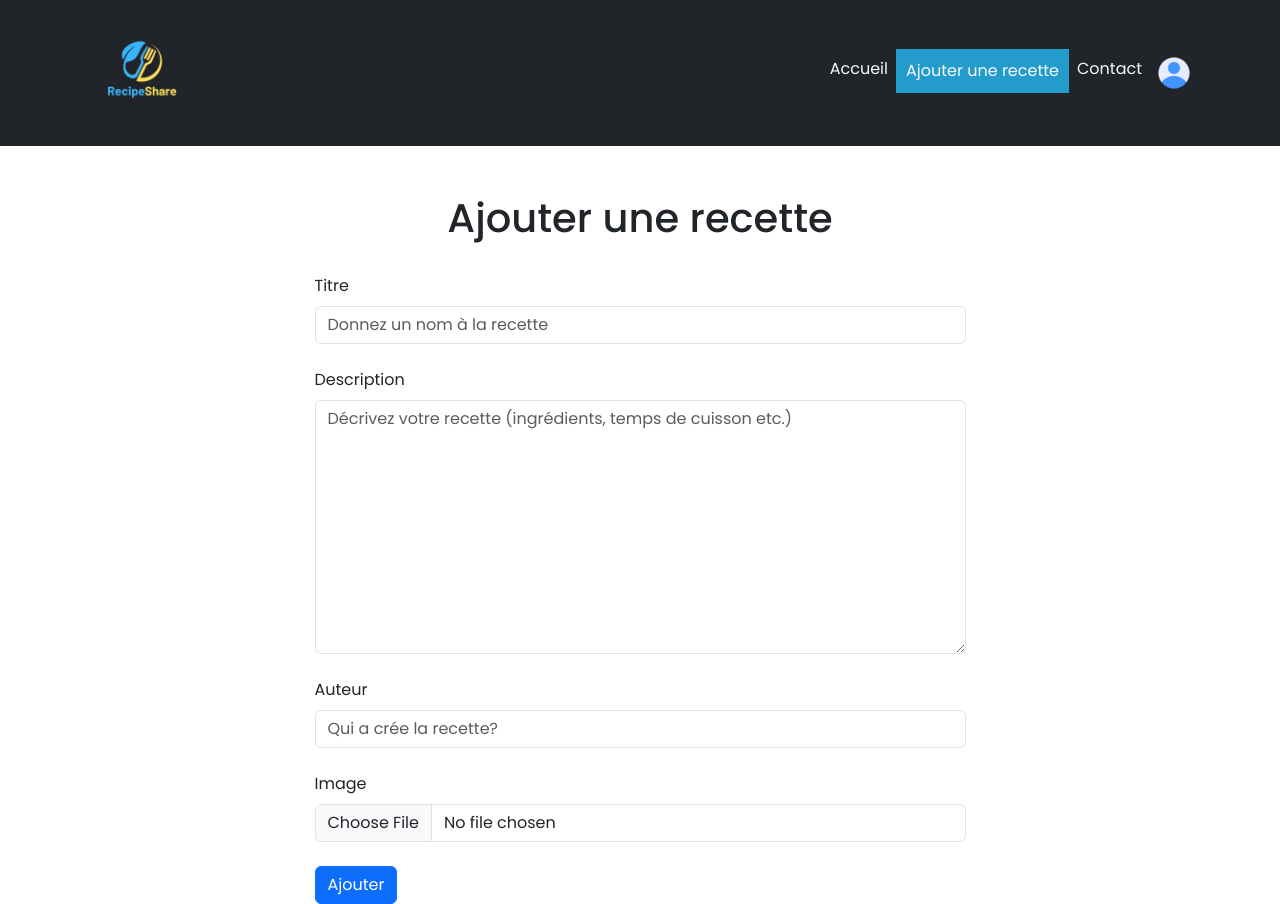
After one commit to fullstackdev225/recipe-share, a PHP site: page /templates/add-recipe.php in a window 1280 px wide. The commit adds this page. Run offline with PHP 8.4, Linux system fonts and the light colour scheme.

Commit message:
Making temlates of home, add-recipe and contact page

```diff
--- /dev/null
+++ b/sass/layouts/__form.scss
@@ -0,0 +1,18 @@
+.add-recipe-form{
+    .form{
+        &__section{
+            display: flex;
+            justify-content: center;
+        }
+    }
+}
+
+
+.contact-form{
+    .form{
+        &__section{
+            display: flex;
+            justify-content: center;
+        }
+    }
+}
--- /dev/null
+++ b/sass/layouts/__header.scss
@@ -0,0 +1,12 @@
+header{
+    .navbar{
+        .navbar-nav{
+            .nav-item{
+                .link-active{
+                    border: 2px solid rgb(35, 156, 204);
+                    background-color: rgb(35, 156, 204);
+                }
+            }
+        }
+    }
+}
--- a/sass/main.scss
+++ b/sass/main.scss
@@ -3,3 +3,10 @@
 
 //base...
 @import "./base/_style";
+
+//layouts...
+@import "./layouts/_header";
+@import "./layouts/_form";
+
+//pages...
+@import "./pages/_home";
--- /dev/null
+++ b/sass/pages/__home.scss
@@ -0,0 +1,6 @@
+.section-background{
+    .carousel-caption{
+        font-size: 5.5em;
+        text-shadow: 2Px 2px 2px yellow;
+    }
+}
--- /dev/null
+++ b/src/controllers/add-recipe.php
@@ -0,0 +1,3 @@
+<?php
+
+require_once('../../templates/add-recipe.php');
--- /dev/null
+++ b/src/controllers/contact.php
@@ -0,0 +1,3 @@
+<?php
+
+require_once('../../templates/contact.php');
--- /dev/null
+++ b/src/controllers/home.php
@@ -0,0 +1,3 @@
+<?php
+
+require_once('../../templates/home.php');
--- /dev/null
+++ b/templates/add-recipe.php
@@ -0,0 +1,77 @@
+<!DOCTYPE html>
+<html lang="fr">
+    <head>
+        <meta charset="UTF-8">
+        <meta name="viewport" content="width=device-width, initial-scale=1.0">
+        <title>Bienvenue sur votre interface utilisateur</title>
+        <link rel="stylesheet" href="../../css/main.css">
+        <link rel="shortcut icon" href="../../images/recipe-share-icon.png" type="image/x-icon">
+    </head>
+
+    <body>
+         <header>
+              <nav class="navbar navbar-expand-md bg-dark">
+                  <div class="container">
+                       <a href="home.php" class="navbar-brand">
+                            <img src="../../images/recipe-share-icon.png" width="120" alt="recipe share's icon">
+                       </a>
+
+                       <ul class="navbar-nav">
+                          <li class="nav-item"><a href="home.php" class="nav-link text-light">Accueil</a></li>
+                          <li class="nav-item"><a href="add-recipe.php" class="nav-link text-light link-active">Ajouter une recette</a></li>
+                          <li class="nav-item"><a href="contact.php" class="nav-link text-light">Contact</a></li>
+                          <li class="nav-item">
+                              <a href="#" class="nav-link">
+                                   <img src="../../images/user.png" alt="">
+                              </a>
+                           </li>
+                       </ul>
+                  </div>
+              </nav>
+         </header><br><br>
+
+         <main>
+            <section class="add-recipe-form">
+                 <div class="container">
+                     <h1 class="text-center">Ajouter une recette</h1><br>
+
+                 <form method="POST" class="form">
+                    <div class="form__section">
+                        <div class="col-7">
+                            <label for="recipe-title" class="form-label">Titre</label>
+                            <input type="text" name="recipe-title" id="recipe-title" required placeholder="Donnez un nom à la recette" class="form-control">
+                        </div>
+                    </div><br>
+
+                    <div class="form__section">
+                        <div class="col-7">
+                            <label for="recipe-description" class="form-label">Description</label>
+                            <textarea name="recipe-description" id="recipe-description" required placeholder="Décrivez votre recette (ingrédients, temps de cuisson etc.)" cols="30" rows="10" class="form-control"></textarea>
+                        </div>
+                    </div><br>
+
+                    <div class="form__section">
+                        <div class="col-7">
+                             <label for="recipe-author" class="form-label">Auteur</label>
+                            <input type="text" name="recipe-author" id="recipe-author" required placeholder="Qui a crée la recette?" class="form-control">
+                        </div>
+                    </div><br>
+
+                    <div class="form__section">
+                         <div class="col-7">
+                            <label for="recipe-image" class="form-label">Image</label>
+                            <input type="file" name="recipe-image" id="recipe-image" required class="form-control">
+                         </div>
+                    </div><br>
+
+                    <div class="form__section">
+                        <div class="col-7">
+                            <button type="submit" name="btn-add" id="btn-add" class="btn btn-primary">Ajouter</button>
+                        </div>
+                    </div>
+                 </form>
+                 </div>
+            </section>
+         </main>
+    </body>
+</html>
```
Also changed, not shown: templates/contact.php (added, +63 -0 lines), templates/home.php (added, +54 -0 lines), css/main.css, 2 other files.
